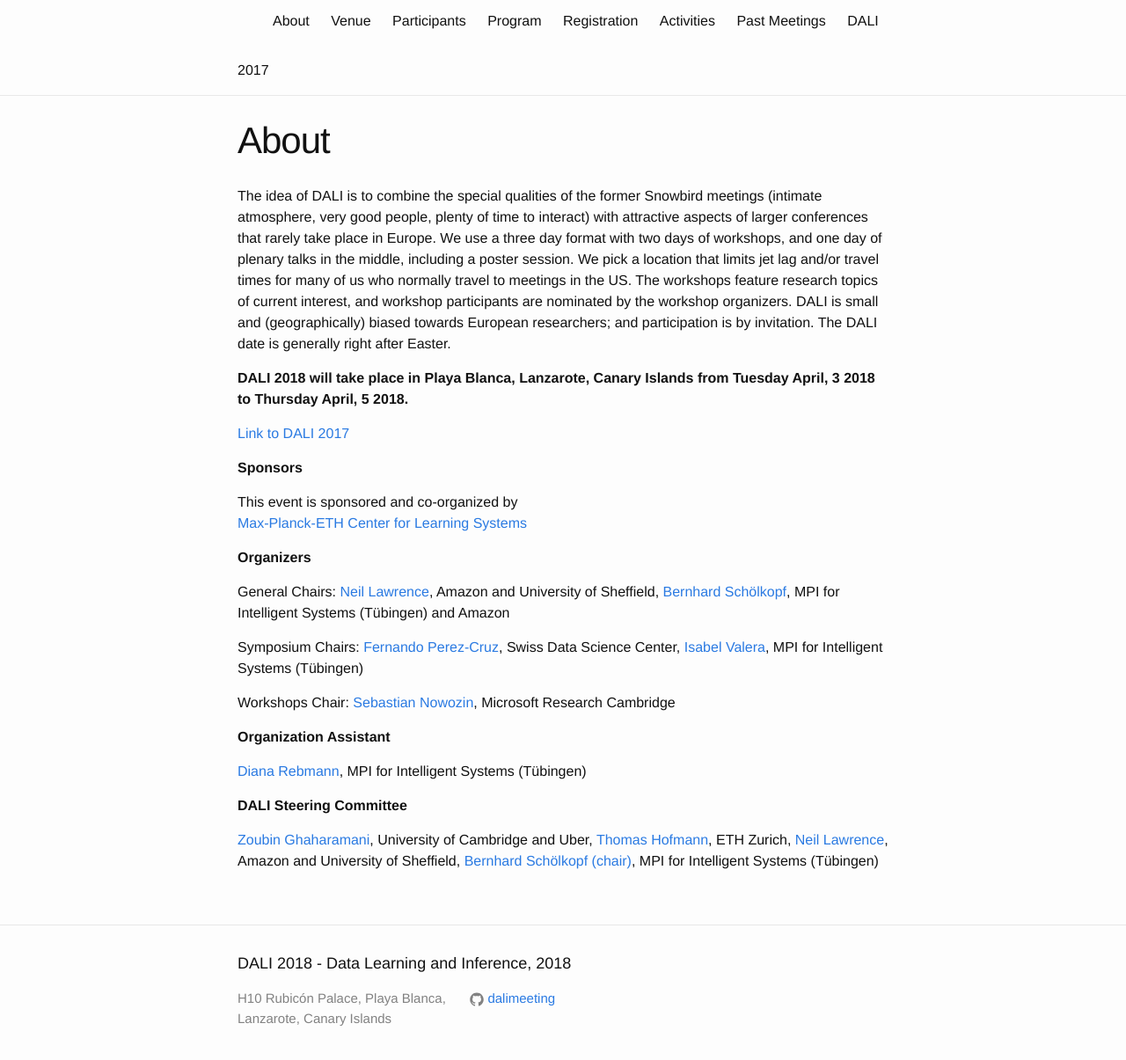
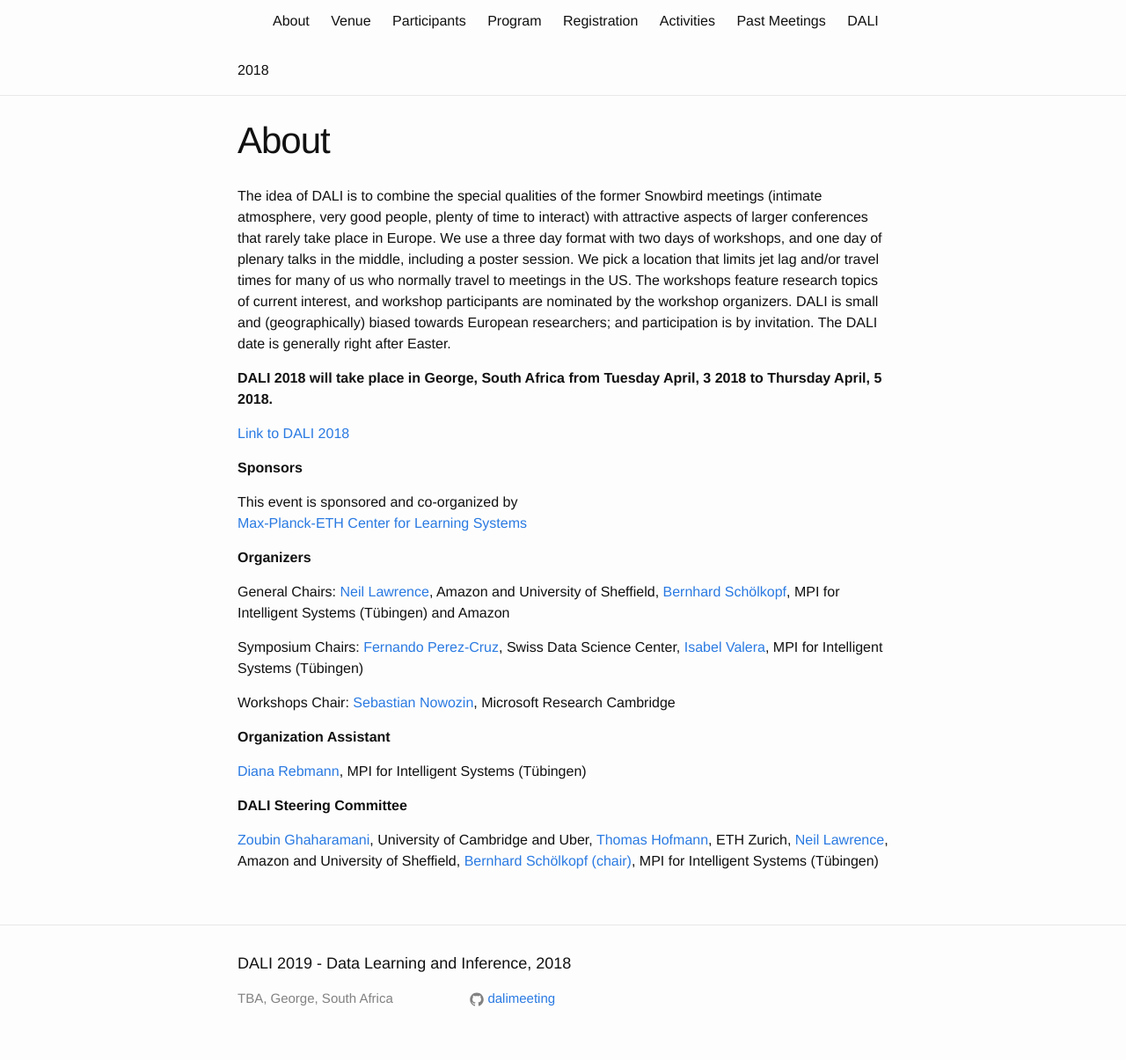
Before and after one commit to dalimeeting/dalimeeting.github.io, a Jekyll site: the page built from index.html, in a window 1280 px wide and 1400 px high, scrolled down 184 px, cut to the strip 171-1376 px from the top of the window. Shown: the whole strip at 88% size. Built offline with Jekyll 4.4.1, drawn with Linux system fonts in a browser that asks for light colours; some of the changed text lies outside the part shown.

Commit message:
Update _config.yml

```diff
--- a/_config.yml
+++ b/_config.yml
@@ -1,5 +1,5 @@
 # Site settings
-title: DALI 2018 - Data, Learning and Inference
+title: DALI 2019 - Data, Learning and Inference
 permalink: "/:categories/:title.html"
 # Include image banner file name below
 banner: pvw.i8.png
@@ -56,10 +56,10 @@
   - name: Bernhard Schölkopf (chair)
     url: "http://ei.is.tuebingen.mpg.de/person/bs"
     institute: MPI for Intelligent Systems (Tübingen)
-  name: DALI 2018 - Data Learning and Inference
+  name: DALI 2019 - Data Learning and Inference
   shortname: DALI
-  venue: H10 Rubicón Palace
-  location: Playa Blanca, Lanzarote, Canary Islands
+  venue: TBA
+  location: George, South Africa
   year: 2018
   month: April
   dates:
@@ -70,8 +70,8 @@
   - name: Max-Planck-ETH Center for Learning Systems
     url: "http://learning-systems.org/"
 previous_meeting:
-  name: DALI 2017
-  url: "http://dalimeeting.org/dali2017/"
+  name: DALI 2018
+  url: "http://dalimeeting.org/dali2018/"
 baseurl: "" # the subpath of your site, e.g. /blog/
 url: "http://dalimeeting.org" # the base hostname & protocol for your site
 youtube:
```
